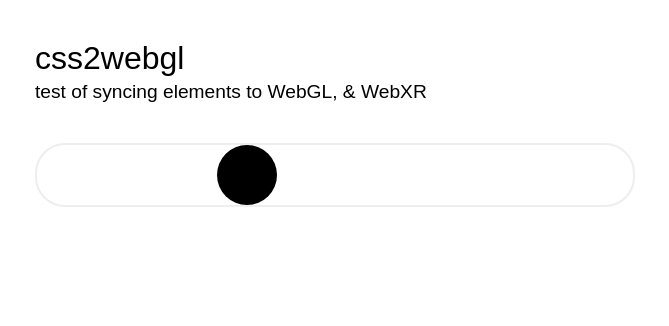
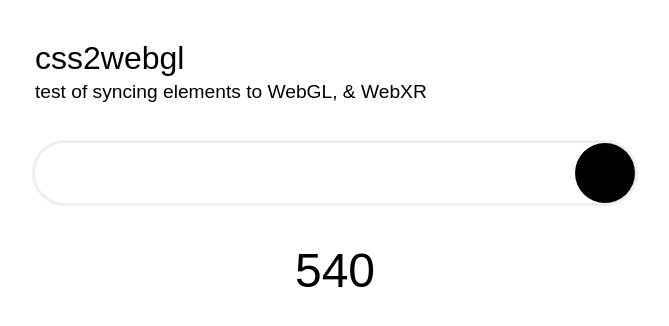
Before and after one commit to mkeblx/css2webxr, a plain HTML site: page index.html in a window 1280 px wide. Shown: the whole page, without its empty margins (305-974 px from the left). Drawn offline with Linux system fonts and the light colour scheme.

Commit message:
Output position info

```diff
--- a/index.html
+++ b/index.html
@@ -30,8 +30,8 @@
 
       #container {
         margin-top: 40px;
-        border: 2px solid #eee;
-        border-radius: 30px;
+        outline: 3px solid #eee;
+        border-radius: 35px;
       }
 
       @keyframes slide {
@@ -50,12 +50,15 @@
         background-color: black;
         border-radius: 30px;
         position: relative;
-        animation: 3s infinite alternate slide;
+        animation: 5s infinite alternate slide;
         animation-timing-function: linear;
       }
 
-      #ball:hover {
-        cursor: pointer;
+      #output {
+        text-align: center;
+        margin-top: 40px;
+        font-size: 3em;
+        font-weight: normal;
       }
     </style>
   </head>
@@ -66,5 +69,25 @@
     <div id="container">
       <div id="ball"></div>
     </div>
+
+    <div id="output"></div>
+
+    <script>
+      'use strict';
+
+      const ball = document.getElementById('ball');
+      const output = document.getElementById('output');
+
+      function updatePosition() {
+        let parent = ball.parentElement;
+        let x = ball.offsetLeft - parent.offsetLeft;
+
+        output.innerHTML = x;
+
+        window.requestAnimationFrame(updatePosition);
+      }
+
+      updatePosition();
+    </script>
   </body>
 </html>
```
